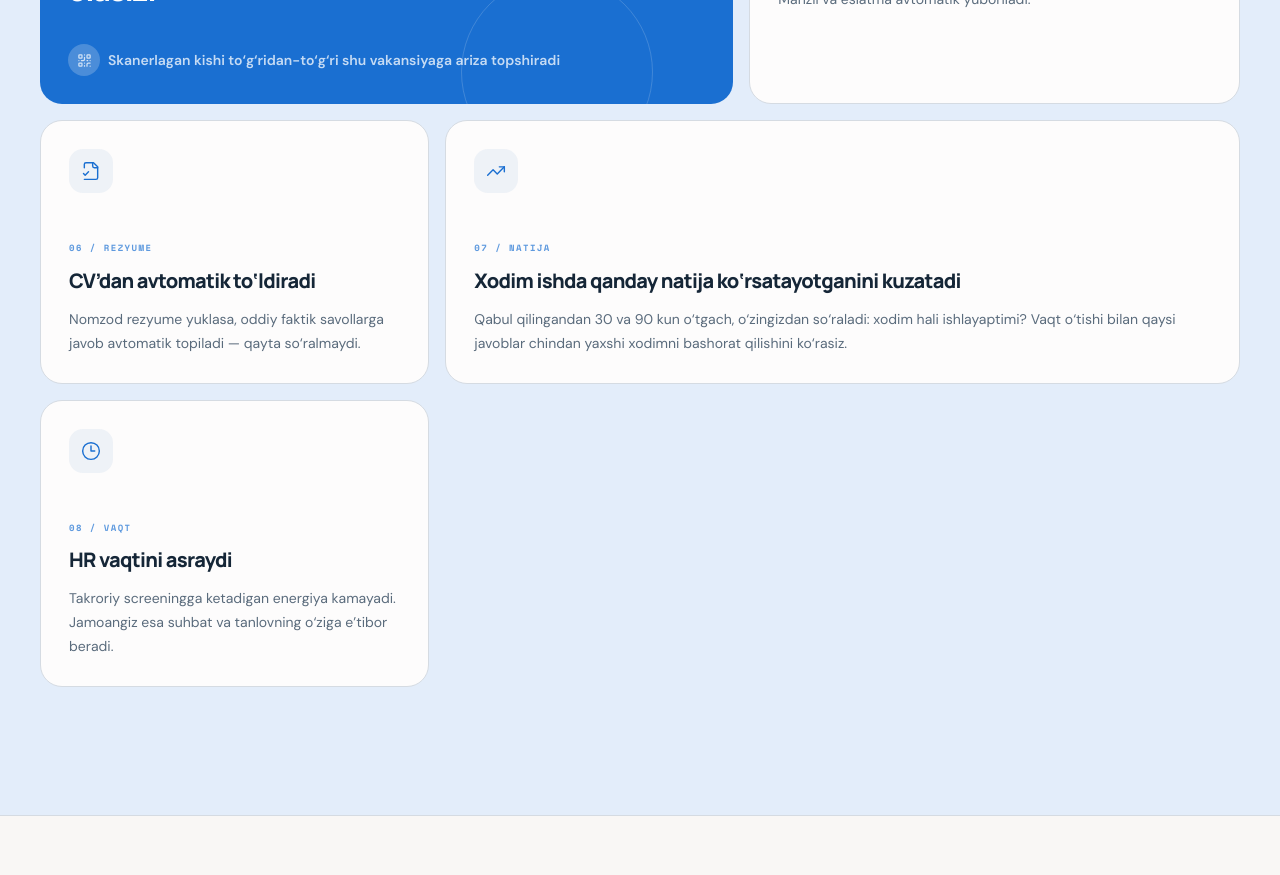
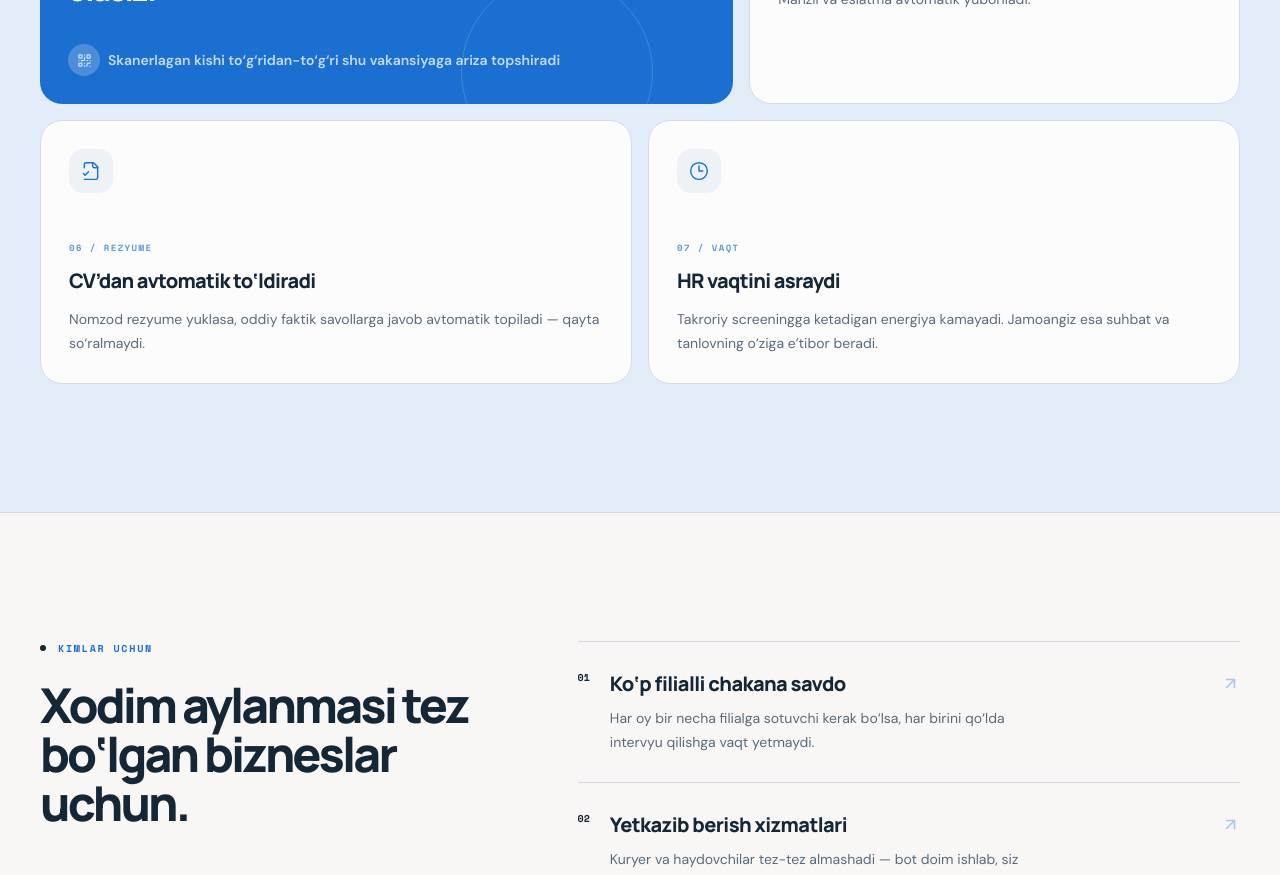
Before and after one commit to gulomovs793-ai/JanobHR, a React (Vite) app in the folder site/: page / in a window 1280 px wide. Shown: the part 3020-3895 px from the top of the page. Built offline with nearby package versions, Linux system fonts and the light colour scheme.

Commit message:
Remove retention-tracking feature card, renumber 08->07, rebalance grid to 8 cards -> 7

```diff
--- a/site/src/App.tsx
+++ b/site/src/App.tsx
@@ -18,7 +18,6 @@ import {
   Search,
   ShieldCheck,
   Sparkles,
-  TrendingUp,
   X,
 } from 'lucide-react';
 import { ErrorBoundary } from '@/components/error-boundary';
@@ -361,7 +360,7 @@ function Home() {
               <div>
                 <SectionLabel>Botda nima bor</SectionLabel>
                 <h2 className="max-w-[630px] font-display text-4xl font-extrabold leading-[1.02] tracking-[-.06em] sm:text-6xl">
-                  8 ta funksiya. <span className="text-primary">Bittasi ham ortiqcha emas.</span>
+                  7 ta funksiya. <span className="text-primary">Bittasi ham ortiqcha emas.</span>
                 </h2>
               </div>
             </div>
@@ -390,13 +389,10 @@ function Home() {
               <FeatureCard icon={CalendarClock} eyebrow="05 / Suhbat" title="Moslashuvchan vaqt" className="lg:col-span-5">
                 Qabul qilingan nomzod bo‘sh suhbat vaqtlaridan birini o‘zi tanlaydi. Manzil va eslatma avtomatik yuboriladi.
               </FeatureCard>
-              <FeatureCard icon={FileCheck2} eyebrow="06 / Rezyume" title="CV’dan avtomatik to‘ldiradi" className="lg:col-span-4">
+              <FeatureCard icon={FileCheck2} eyebrow="06 / Rezyume" title="CV’dan avtomatik to‘ldiradi" className="lg:col-span-6">
                 Nomzod rezyume yuklasa, oddiy faktik savollarga javob avtomatik topiladi — qayta so‘ralmaydi.
               </FeatureCard>
-              <FeatureCard icon={TrendingUp} eyebrow="07 / Natija" title="Xodim ishda qanday natija ko‘rsatayotganini kuzatadi" className="lg:col-span-8">
-                Qabul qilingandan 30 va 90 kun o‘tgach, o‘zingizdan so‘raladi: xodim hali ishlayaptimi? Vaqt o‘tishi bilan qaysi javoblar chindan yaxshi xodimni bashorat qilishini ko‘rasiz.
-              </FeatureCard>
-              <FeatureCard icon={Clock3} eyebrow="08 / Vaqt" title="HR vaqtini asraydi" className="lg:col-span-4">
+              <FeatureCard icon={Clock3} eyebrow="07 / Vaqt" title="HR vaqtini asraydi" className="lg:col-span-6">
                 Takroriy screeningga ketadigan energiya kamayadi. Jamoangiz esa suhbat va tanlovning o‘ziga e’tibor beradi.
               </FeatureCard>
             </div>
```
